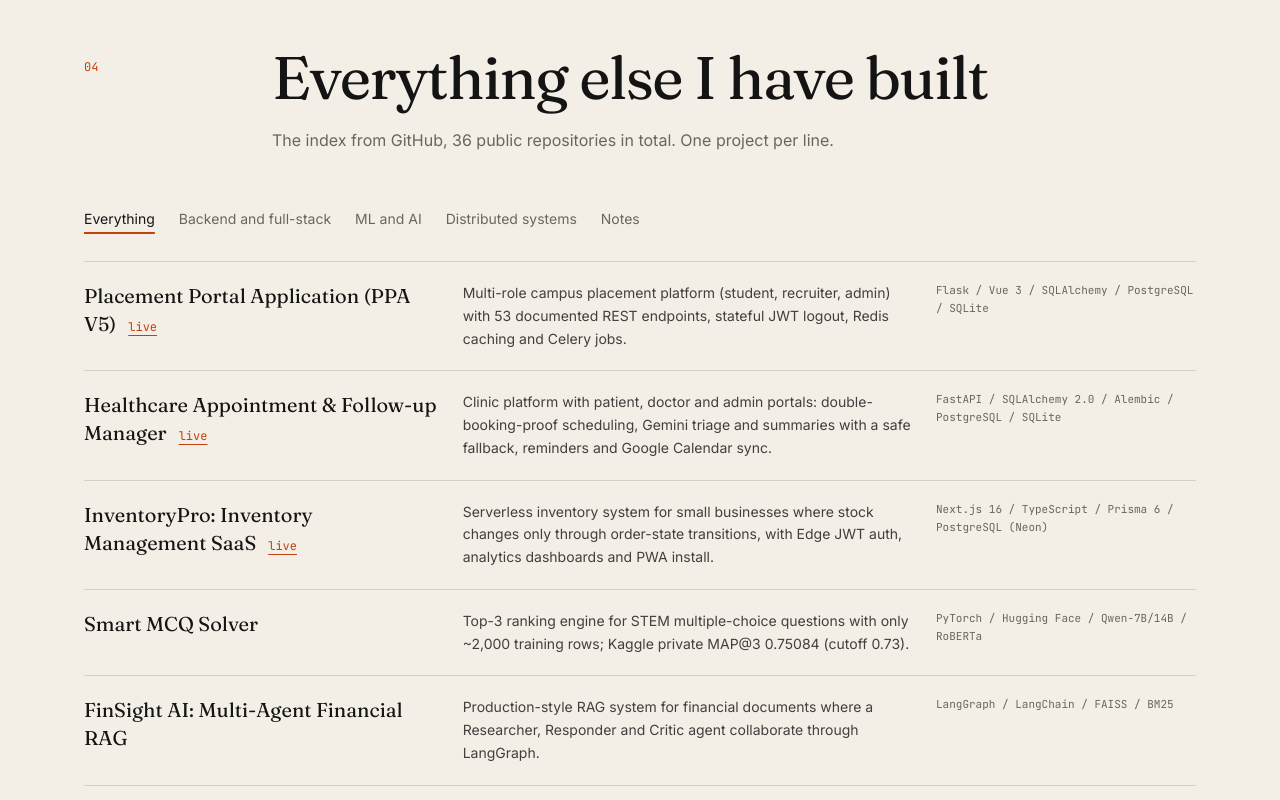
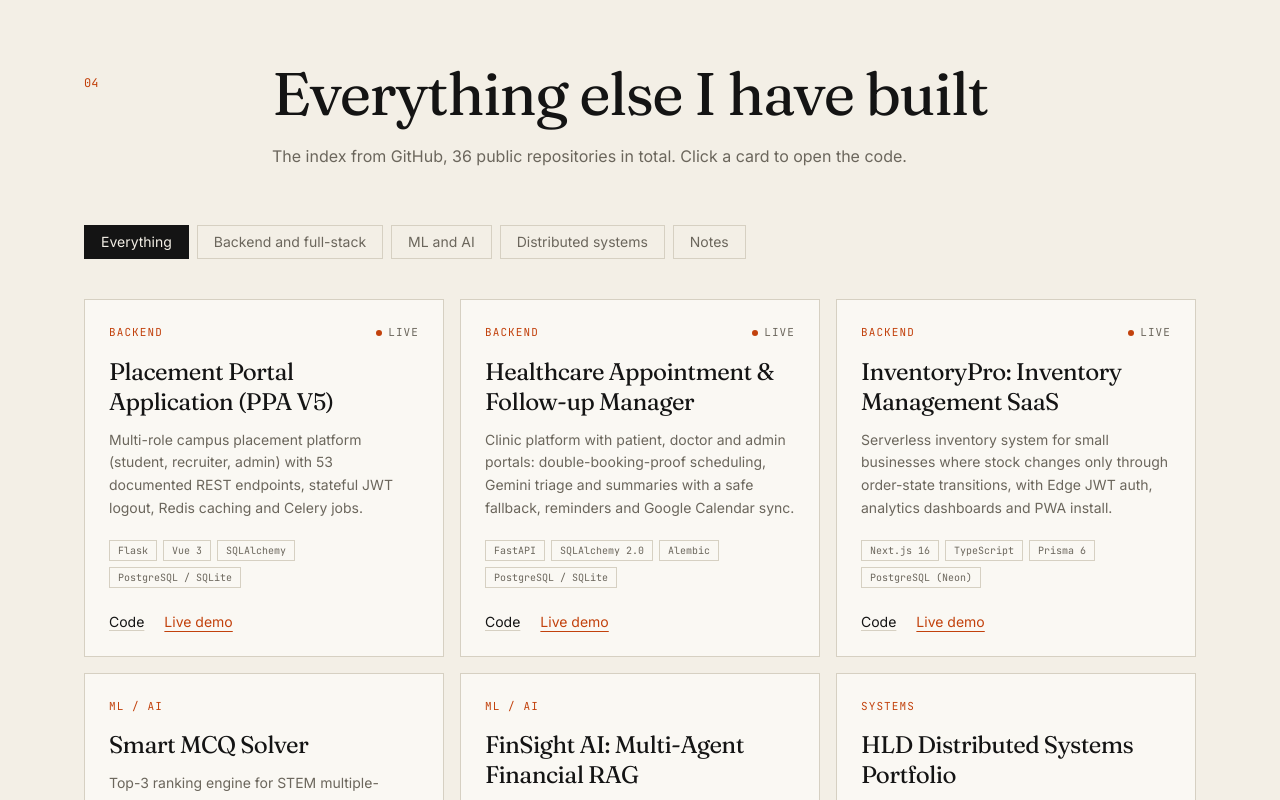
Before and after one commit to Jainparth22/porfoliosample, a Next.js app: page / in a window 1280 px wide. Shown: the part 7920-8720 px from the top of the page. Built offline with nearby package versions, Linux system fonts and the light colour scheme.

Commit message:
Make All work, Skills and Credentials visual
Co-Authored-By: Claude Sonnet 5.5 <noreply@anthropic.com>

```diff
--- a/src/components/sections/AllWork.tsx
+++ b/src/components/sections/AllWork.tsx
@@ -12,6 +12,14 @@ const tabs: { label: string; value: 'all' | ProjectCategory }[] = [
   { label: 'Notes', value: 'coursework' },
 ];
 
+const labelFor: Record<string, string> = {
+  featured: 'Featured',
+  backend: 'Backend',
+  ml: 'ML / AI',
+  distributed: 'Systems',
+  coursework: 'Notes',
+};
+
 export default function AllWork() {
   const [active, setActive] = useState<'all' | ProjectCategory>('all');
   const seen = new Set<string>();
@@ -22,23 +30,28 @@ export default function AllWork() {
     return true;
   });
 
+  const kind = (cats: ProjectCategory[]) => {
+    const c = cats.find((x) => x !== 'featured') ?? cats[0];
+    return labelFor[c] ?? c;
+  };
+
   return (
-    <section id="all-work" className="mx-auto max-w-6xl px-5 py-24">
+    <section id="all-work" className="mx-auto max-w-6xl px-5 py-28">
       <SectionHead
         no="04"
         title="Everything else I have built"
-        note="The index from GitHub, 36 public repositories in total. One project per line."
+        note="The index from GitHub, 36 public repositories in total. Click a card to open the code."
       />
 
-      <div className="flex flex-wrap gap-x-6 gap-y-2 mb-8 text-sm">
+      <div className="flex flex-wrap gap-2 mb-10">
         {tabs.map((t) => (
           <button
             key={t.value}
             onClick={() => setActive(t.value)}
             className={
               active === t.value
-                ? 'text-ink underline decoration-accent underline-offset-8 decoration-2'
-                : 'text-mute hover:text-ink'
+                ? 'px-4 py-1.5 text-sm bg-ink text-paper border border-ink'
+                : 'px-4 py-1.5 text-sm border border-rule text-mute hover:border-ink hover:text-ink transition-colors'
             }
           >
             {t.label}
@@ -46,26 +59,52 @@ export default function AllWork() {
         ))}
       </div>
 
-      <ul className="border-t border-rule">
+      <ul className="grid sm:grid-cols-2 lg:grid-cols-3 gap-4">
         {list.map((p) => (
-          <li key={p.title} className="grid md:grid-cols-12 gap-2 md:gap-6 py-5 border-b border-rule">
-            <div className="md:col-span-4">
-              <a href={p.github} target="_blank" rel="noopener noreferrer" className="font-serif text-xl hover:text-accent">
-                {p.title}
-              </a>
-              {p.live && (
-                <a href={p.live} target="_blank" rel="noopener noreferrer" className="ml-3 font-mono text-xs text-accent underline underline-offset-4">
-                  live
+          <li key={p.title}>
+            <article className="group h-full flex flex-col border border-rule bg-sheet p-6 transition-all duration-200 hover:border-ink hover:-translate-y-1">
+              <div className="flex items-center justify-between gap-3">
+                <span className="font-mono text-[11px] uppercase tracking-widest text-accent">{kind(p.category)}</span>
+                {p.live && (
+                  <span className="font-mono text-[11px] uppercase tracking-widest text-mute">
+                    <span className="inline-block h-1.5 w-1.5 rounded-full bg-accent mr-1.5 align-middle" />
+                    live
+                  </span>
+                )}
+              </div>
+
+              <h3 className="mt-4 font-serif text-2xl leading-tight tracking-tight">
+                <a href={p.github} target="_blank" rel="noopener noreferrer" className="after:absolute-none hover:text-accent">
+                  {p.title}
                 </a>
-              )}
-            </div>
-            <p className="md:col-span-5 text-sm text-ink/80 leading-relaxed">{p.description}</p>
-            <p className="md:col-span-3 font-mono text-[11px] text-mute leading-relaxed">{p.tech.slice(0, 4).join(' / ')}</p>
+              </h3>
+
+              <p className="mt-3 text-sm text-mute leading-relaxed line-clamp-4">{p.description}</p>
+
+              <div className="mt-5 flex flex-wrap gap-1.5">
+                {p.tech.slice(0, 4).map((t) => (
+                  <span key={t} className="border border-rule px-2 py-0.5 font-mono text-[10px] text-mute">
+                    {t}
+                  </span>
+                ))}
+              </div>
+
+              <div className="mt-auto pt-6 flex gap-5 text-sm">
+                <a href={p.github} target="_blank" rel="noopener noreferrer" className="underline decoration-rule group-hover:decoration-accent">
+                  Code
+                </a>
+                {p.live && (
+                  <a href={p.live} target="_blank" rel="noopener noreferrer" className="text-accent underline underline-offset-4">
+                    Live demo
+                  </a>
+                )}
+              </div>
+            </article>
           </li>
         ))}
       </ul>
 
-      <p className="mt-8 text-sm">
+      <p className="mt-10 text-sm">
         <a href="https://github.com/Jainparth22?tab=repositories" target="_blank" rel="noopener noreferrer" className="underline decoration-accent underline-offset-4">
           Open GitHub
         </a>
--- a/src/components/sections/Skills.tsx
+++ b/src/components/sections/Skills.tsx
@@ -1,23 +1,49 @@
 import SectionHead from '@/components/ui/SectionHead';
+import Reveal from '@/components/ui/Reveal';
 import { skillCategories } from '@/data/skills';
+
+// The tools I reach for first, shown large. Edit freely.
+const core = ['Python', 'FastAPI', 'PostgreSQL', 'Redis', 'Celery', 'PyTorch', 'Hugging Face', 'Docker'];
 
 export default function Skills() {
   return (
     <section id="skills" className="bg-sheet border-y border-rule">
-      <div className="mx-auto max-w-6xl px-5 py-24">
+      <div className="mx-auto max-w-6xl px-5 py-28">
         <SectionHead
           no="05"
           title="What I work with"
           note="Grouped by the job it does. Everything here is used in a repository above."
         />
-        <dl className="border-t border-rule">
-          {skillCategories.map((c) => (
-            <div key={c.title} className="grid md:grid-cols-12 gap-2 md:gap-8 py-5 border-b border-rule">
-              <dt className="md:col-span-3 font-mono text-xs uppercase tracking-widest text-mute pt-1">{c.title}</dt>
-              <dd className="md:col-span-9 leading-relaxed">{c.skills.join(', ')}</dd>
-            </div>
+
+        <div className="mb-14 border-y border-rule py-8">
+          <p className="font-mono text-xs uppercase tracking-widest text-mute mb-4">Reach for first</p>
+          <p className="font-serif text-3xl md:text-5xl leading-tight tracking-tight">
+            {core.map((c, i) => (
+              <span key={c}>
+                {c}
+                {i < core.length - 1 && <span className="text-accent"> / </span>}
+              </span>
+            ))}
+          </p>
+        </div>
+
+        <div className="grid sm:grid-cols-2 lg:grid-cols-3 gap-4">
+          {skillCategories.map((c, i) => (
+            <Reveal key={c.title} delay={(i % 3) * 0.05}>
+              <div className="h-full border border-rule bg-paper p-6 transition-colors hover:border-ink">
+                <p className="font-mono text-xs text-accent">{String(i + 1).padStart(2, '0')}</p>
+                <h3 className="mt-2 font-serif text-xl leading-tight">{c.title}</h3>
+                <div className="mt-4 flex flex-wrap gap-1.5">
+                  {c.skills.map((s) => (
+                    <span key={s} className="border border-rule px-2 py-1 text-xs text-ink/80 hover:border-accent hover:text-accent transition-colors">
+                      {s}
+                    </span>
+                  ))}
+                </div>
+              </div>
+            </Reveal>
           ))}
-        </dl>
+        </div>
       </div>
     </section>
   );
```
Also changed, not shown: src/components/sections/Credentials.tsx (+61 -55 lines).
